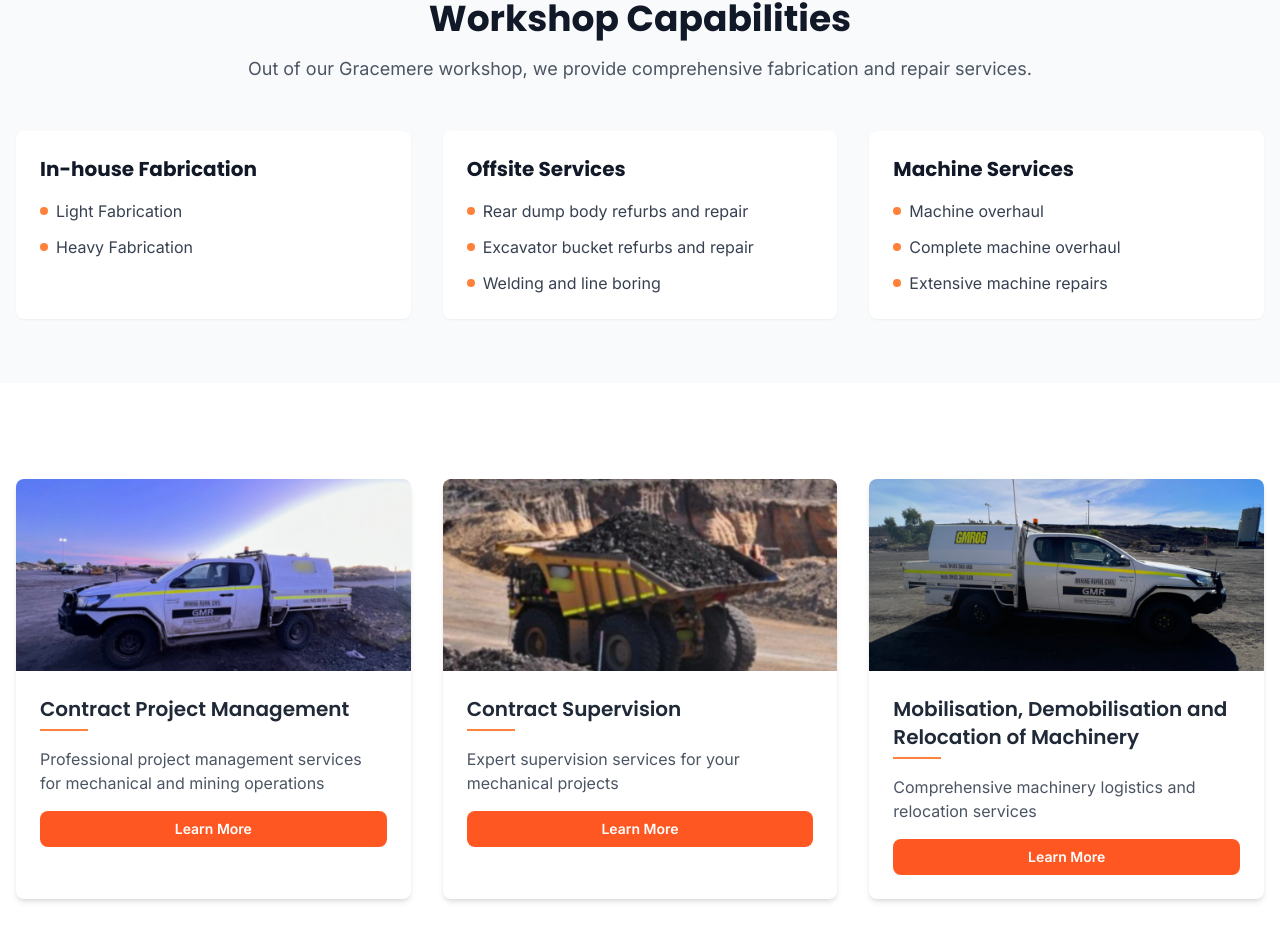
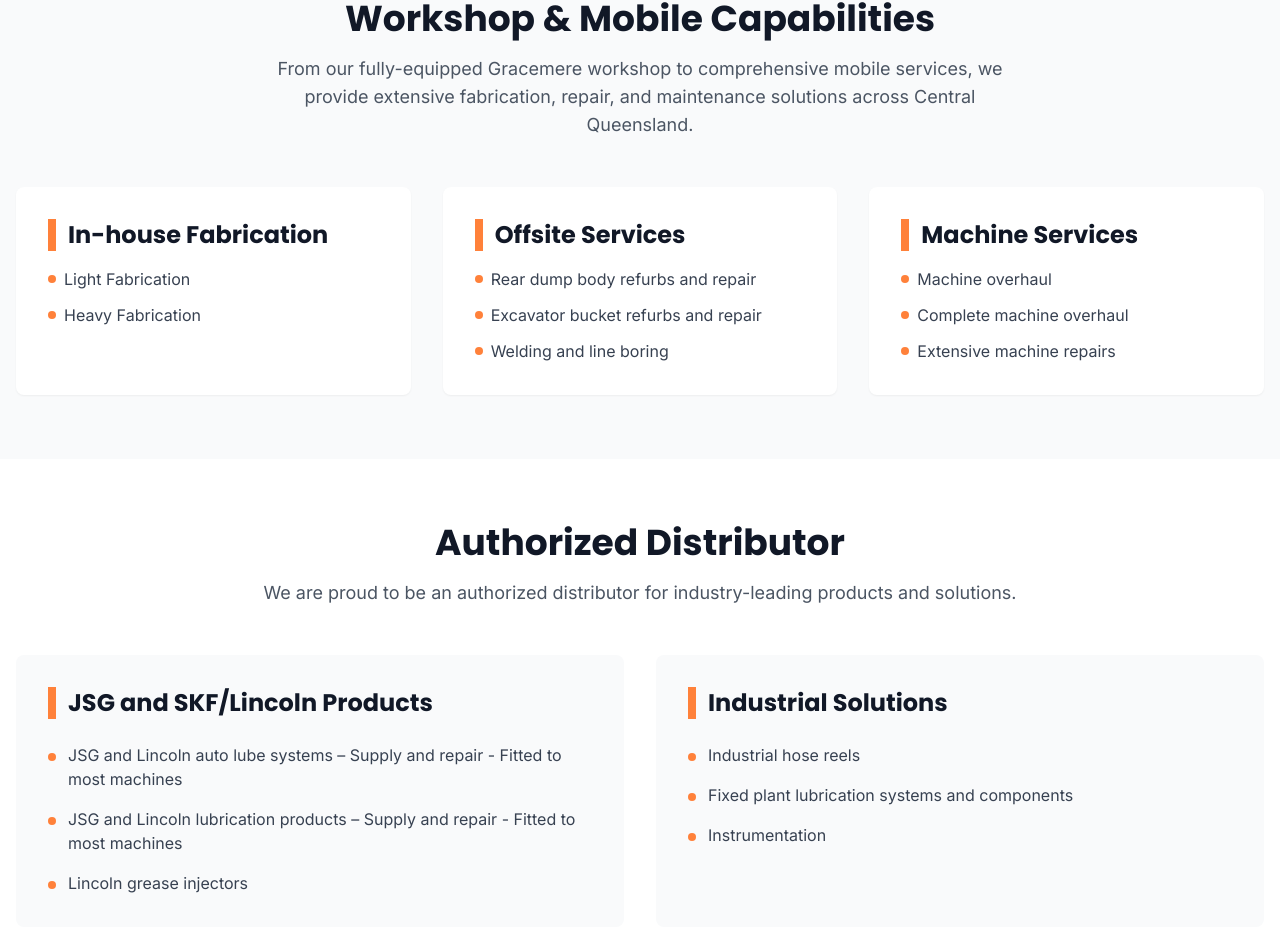
Before and after one commit to Dezzi94/GMR, a React (Vite) app: page /services in a window 1280 px wide. Shown: the part 499-1428 px from the top of the page. Built offline with nearby package versions, Linux system fonts and the light colour scheme.

Commit message:
Update Services.tsx
updated services

```diff
--- a/src/pages/Services.tsx
+++ b/src/pages/Services.tsx
@@ -53,17 +53,20 @@ const Services: React.FC = () => {
         <div className="max-w-7xl mx-auto px-4">
           <div className="text-center mb-12">
             <h2 className="text-4xl font-bold text-gray-900 mb-4">
-              Workshop Capabilities
+              Workshop & Mobile Capabilities
             </h2>
-            <p className="text-lg text-gray-600">
-              Out of our Gracemere workshop, we provide comprehensive fabrication and repair services.
+            <p className="text-lg text-gray-600 max-w-3xl mx-auto">
+              From our fully-equipped Gracemere workshop to comprehensive mobile services, we provide extensive fabrication, repair, and maintenance solutions across Central Queensland.
             </p>
           </div>
 
           <div className="grid grid-cols-1 md:grid-cols-2 lg:grid-cols-3 gap-8">
             {/* In-house Fabrication */}
-            <div className="bg-white p-6 rounded-lg shadow-sm">
-              <h3 className="text-xl font-bold text-gray-900 mb-4">In-house Fabrication</h3>
+            <div className="bg-white p-8 rounded-lg shadow-sm hover:shadow-md transition-shadow duration-300">
+              <h3 className="text-2xl font-bold text-gray-900 mb-4 flex items-center">
+                <span className="w-2 h-8 bg-[#ff813a] mr-3"></span>
+                In-house Fabrication
+              </h3>
               <ul className="space-y-3">
                 <li className="flex items-center gap-2">
                   <div className="w-2 h-2 rounded-full bg-[#ff813a]" />
@@ -77,8 +80,11 @@ const Services: React.FC = () => {
             </div>
 
             {/* Offsite Services */}
-            <div className="bg-white p-6 rounded-lg shadow-sm">
-              <h3 className="text-xl font-bold text-gray-900 mb-4">Offsite Services</h3>
+            <div className="bg-white p-8 rounded-lg shadow-sm hover:shadow-md transition-shadow duration-300">
+              <h3 className="text-2xl font-bold text-gray-900 mb-4 flex items-center">
+                <span className="w-2 h-8 bg-[#ff813a] mr-3"></span>
+                Offsite Services
+              </h3>
               <ul className="space-y-3">
                 <li className="flex items-center gap-2">
                   <div className="w-2 h-2 rounded-full bg-[#ff813a]" />
@@ -96,8 +102,11 @@ const Services: React.FC = () => {
             </div>
 
             {/* Machine Services */}
-            <div className="bg-white p-6 rounded-lg shadow-sm">
-              <h3 className="text-xl font-bold text-gray-900 mb-4">Machine Services</h3>
+            <div className="bg-white p-8 rounded-lg shadow-sm hover:shadow-md transition-shadow duration-300">
+              <h3 className="text-2xl font-bold text-gray-900 mb-4 flex items-center">
+                <span className="w-2 h-8 bg-[#ff813a] mr-3"></span>
+                Machine Services
+              </h3>
               <ul className="space-y-3">
                 <li className="flex items-center gap-2">
                   <div className="w-2 h-2 rounded-full bg-[#ff813a]" />
@@ -110,6 +119,66 @@ const Services: React.FC = () => {
                 <li className="flex items-center gap-2">
                   <div className="w-2 h-2 rounded-full bg-[#ff813a]" />
                   <span className="text-gray-700">Extensive machine repairs</span>
+                </li>
+              </ul>
+            </div>
+          </div>
+        </div>
+      </div>
+
+      {/* Distributor Section */}
+      <div className="bg-white py-16">
+        <div className="max-w-7xl mx-auto px-4">
+          <div className="text-center mb-12">
+            <h2 className="text-4xl font-bold text-gray-900 mb-4">
+              Authorized Distributor
+            </h2>
+            <p className="text-lg text-gray-600 max-w-3xl mx-auto">
+              We are proud to be an authorized distributor for industry-leading products and solutions.
+            </p>
+          </div>
+
+          <div className="grid grid-cols-1 md:grid-cols-2 gap-8">
+            {/* JSG and Lincoln Products */}
+            <div className="bg-gray-50 p-8 rounded-lg">
+              <h3 className="text-2xl font-bold text-gray-900 mb-6 flex items-center">
+                <span className="w-2 h-8 bg-[#ff813a] mr-3"></span>
+                JSG and SKF/Lincoln Products
+              </h3>
+              <ul className="space-y-4">
+                <li className="flex items-start gap-3">
+                  <div className="flex-shrink-0 w-2 h-2 mt-2.5 rounded-full bg-[#ff813a]" />
+                  <span className="text-gray-700">JSG and Lincoln auto lube systems – Supply and repair - Fitted to most machines</span>
+                </li>
+                <li className="flex items-start gap-3">
+                  <div className="flex-shrink-0 w-2 h-2 mt-2.5 rounded-full bg-[#ff813a]" />
+                  <span className="text-gray-700">JSG and Lincoln lubrication products – Supply and repair - Fitted to most machines</span>
+                </li>
+                <li className="flex items-start gap-3">
+                  <div className="flex-shrink-0 w-2 h-2 mt-2.5 rounded-full bg-[#ff813a]" />
+                  <span className="text-gray-700">Lincoln grease injectors</span>
+                </li>
+              </ul>
+            </div>
+
+            {/* Industrial Solutions */}
+            <div className="bg-gray-50 p-8 rounded-lg">
+              <h3 className="text-2xl font-bold text-gray-900 mb-6 flex items-center">
+                <span className="w-2 h-8 bg-[#ff813a] mr-3"></span>
+                Industrial Solutions
+              </h3>
+              <ul className="space-y-4">
+                <li className="flex items-start gap-3">
+                  <div className="flex-shrink-0 w-2 h-2 mt-2.5 rounded-full bg-[#ff813a]" />
+                  <span className="text-gray-700">Industrial hose reels</span>
+                </li>
+                <li className="flex items-start gap-3">
+                  <div className="flex-shrink-0 w-2 h-2 mt-2.5 rounded-full bg-[#ff813a]" />
+                  <span className="text-gray-700">Fixed plant lubrication systems and components</span>
+                </li>
+                <li className="flex items-start gap-3">
+                  <div className="flex-shrink-0 w-2 h-2 mt-2.5 rounded-full bg-[#ff813a]" />
+                  <span className="text-gray-700">Instrumentation</span>
                 </li>
               </ul>
             </div>
```
